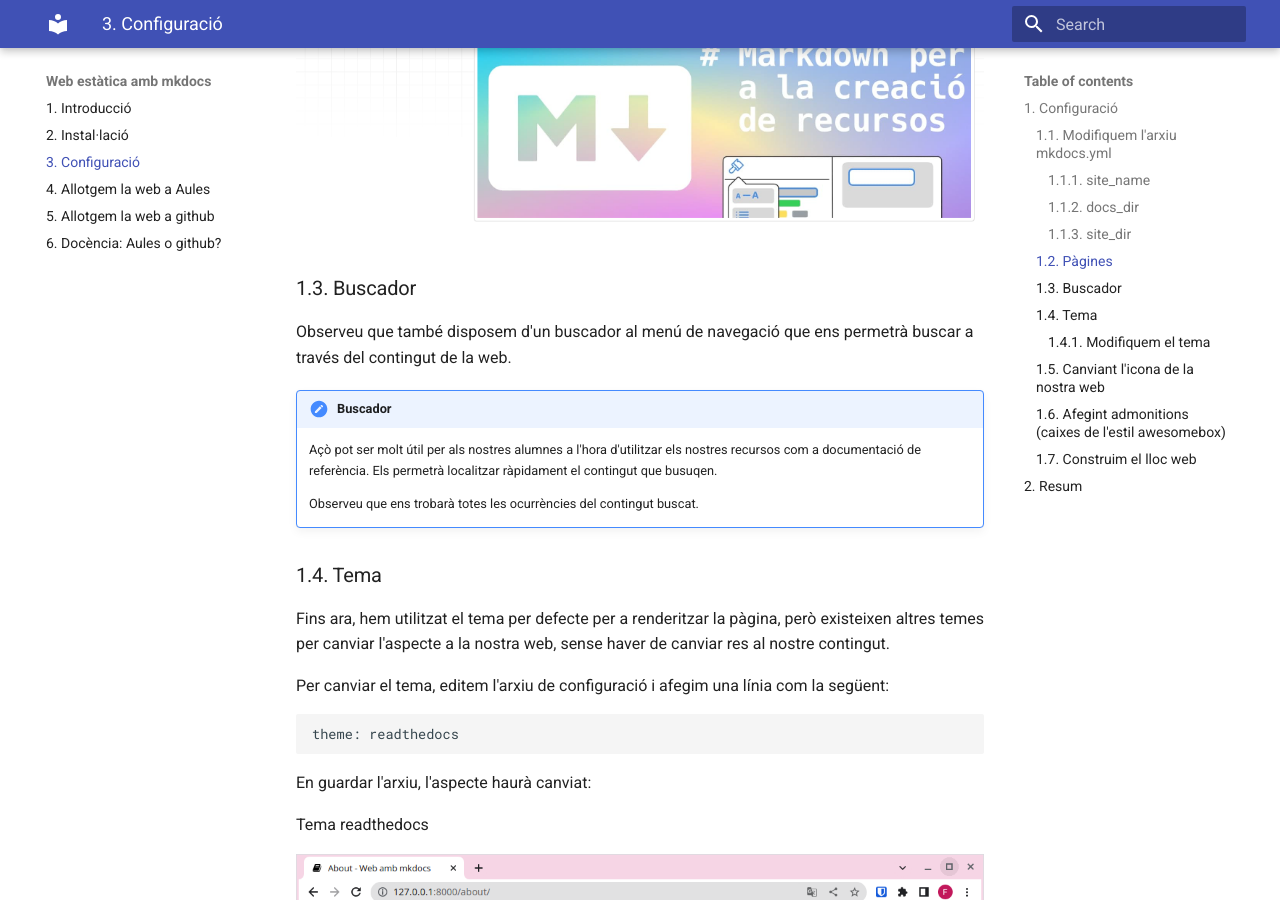
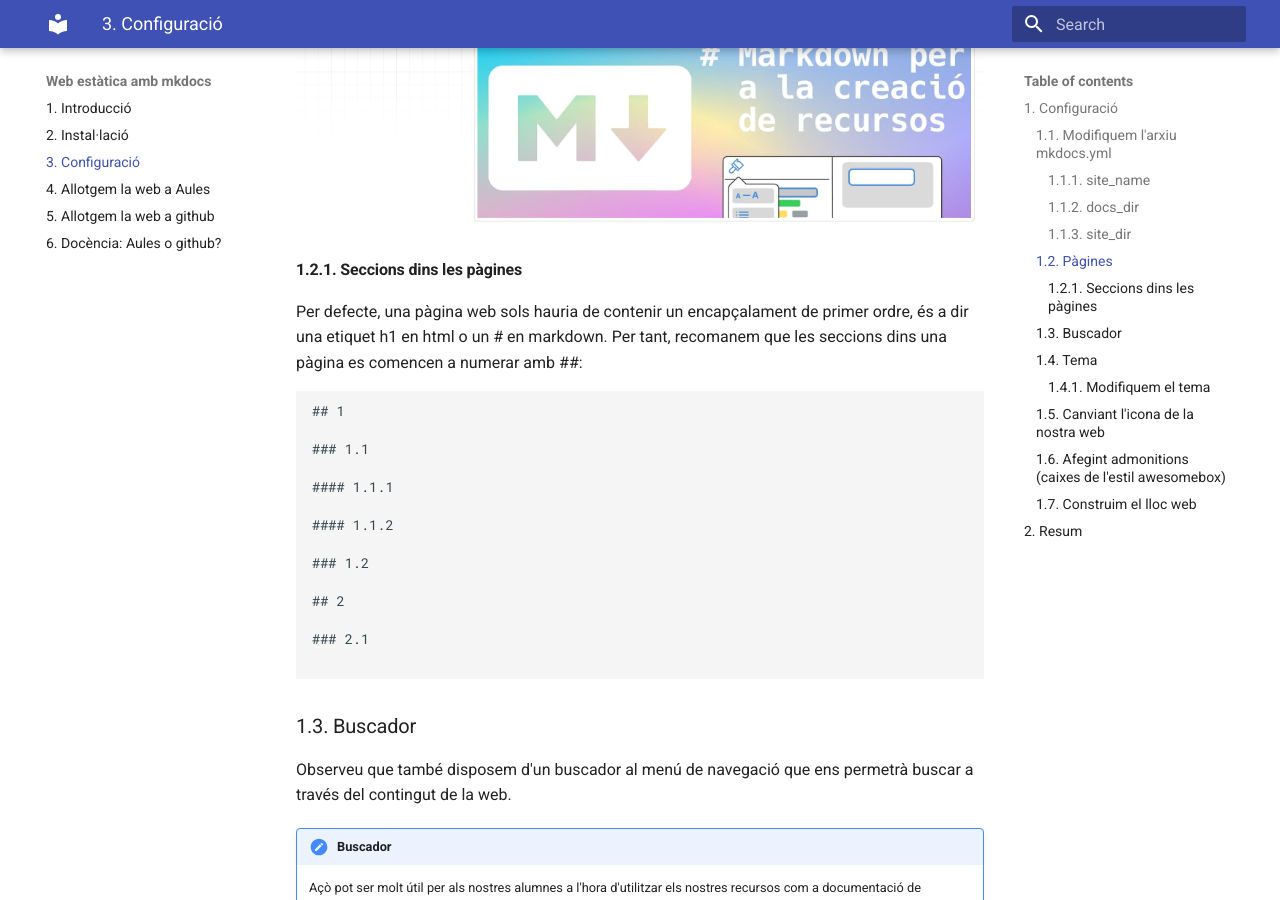
Before and after one commit to cursos-cefire/markdown-per-a-la-creacio-de-recursos, an MkDocs documentation site: the page built from md/configuracio.md, in a window 1280 px wide and 900 px high, scrolled down 2277 px. Built offline with MkDocs 1.6.1 and Material for MkDocs 9.7.7, drawn with Linux system fonts in a browser that asks for light colours.

Commit message:
Errors corregits

````diff
--- a/docs/instal·lacio/index.html
+++ b/docs/instal·lacio/index.html
@@ -405,7 +405,7 @@
 <p>Ja haurieu de tindre pip instal·lat de unitats anteriors, en cas contrari has d'instal·lar python3 i durant la seua instal·lació marcar l'opció d'instal·lar <em>pip</em> i agregar-lo al PATH. Pots descarregar python3 del següent enllaç, <a href="https://www.python.org/downloads/">https://www.python.org/downloads/</a>.</p>
 </div>
 <p>Una vegada instal·lat mkdocs, haurieu de ser capços d'executar la següent ordre a la consola:</p>
-<pre><code class="language-sh">https://www.python.org/downloads/
+<pre><code class="language-sh">mkdocs --version
 </code></pre>
 <p>Obtenint una resposta semblant a la següent:</p>
 <pre><code class="language-bash">mkdocs, version 1.3.1 from /home/ferran/.local/lib/python3.10/site-packages/mkdocs (Python 3.10)
--- a/md/configuracio.md
+++ b/md/configuracio.md
@@ -58,6 +58,27 @@
 
 ![submenus](img/submenus.png)
 
+#### 1.2.1. Seccions dins les pàgines
+
+Per defecte, una pàgina web sols hauria de contenir un encapçalament de primer ordre, és a dir una etiquet h1 en html o un # en markdown. Per tant, recomanem que les seccions dins una pàgina es comencen a numerar amb ##:
+
+```markdown
+## 1
+
+### 1.1
+
+#### 1.1.1
+
+#### 1.1.2
+
+### 1.2
+
+## 2
+
+### 2.1
+
+```
+
 ### 1.3. Buscador
 
 Observeu que també disposem d'un buscador al menú de navegació que ens permetrà buscar a través del contingut de la web.
@@ -78,18 +99,20 @@
 ```
 En guardar l'arxiu, l'aspecte haurà canviat:
 
-Tema readthedocs
+<figure markdown>
+  ![readthedocs](img/readthedocs.png)
+  <figcaption>Tema readthedocs</figcaption>
+</figure>
 
-![readthedocs](img/readthedocs.png)
+<figure markdown>
+  ![mkdocs](img/tema_mkdocs.png)
+  <figcaption>Tema mkdocs</figcaption>
+</figure>
 
-Tema mkdocs
-
-![mkdocs](img/tema_mkdocs.png)
-
-Tema material
-
-![material](img/tema_material.png)
-
+<figure markdown>
+  ![material](img/tema_material.png)
+  <figcaption>Tema material</figcaption>
+</figure>
 
 !!!note "Temes per defecte"
     Mkdocs sols incorpora dos temes, mkdocs i readthedocs, però hi ha temes desenvolupats per tercers que podeu utilitzar. Simplement s'hauria de mirar a la documentació corresponent com posar-los en funcionament. Sol ser un procés molt senzill.
--- a/mkdocs.yml
+++ b/mkdocs.yml
@@ -13,6 +13,7 @@
 markdown_extensions:
   - admonition
   - attr_list
+  - md_in_html
 
 theme: material
 
````
Also changed, not shown: docs/configuracio/index.html (+58 -6 lines), docs/search/search_index.json (+1 -1 lines), docs/sitemap.xml (+6 -6 lines), md/instal·lacio.md (+1 -1 lines), 1 other file.
